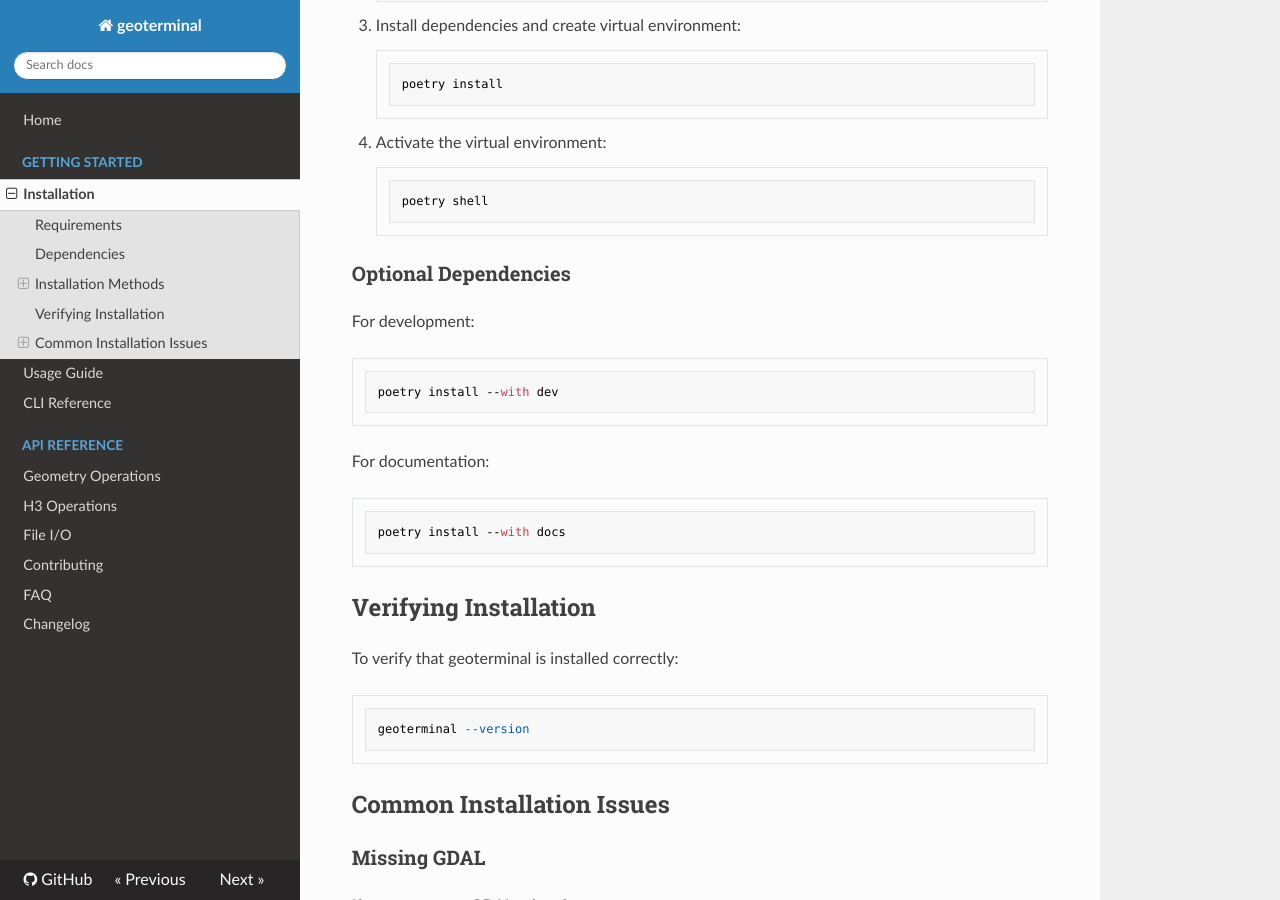
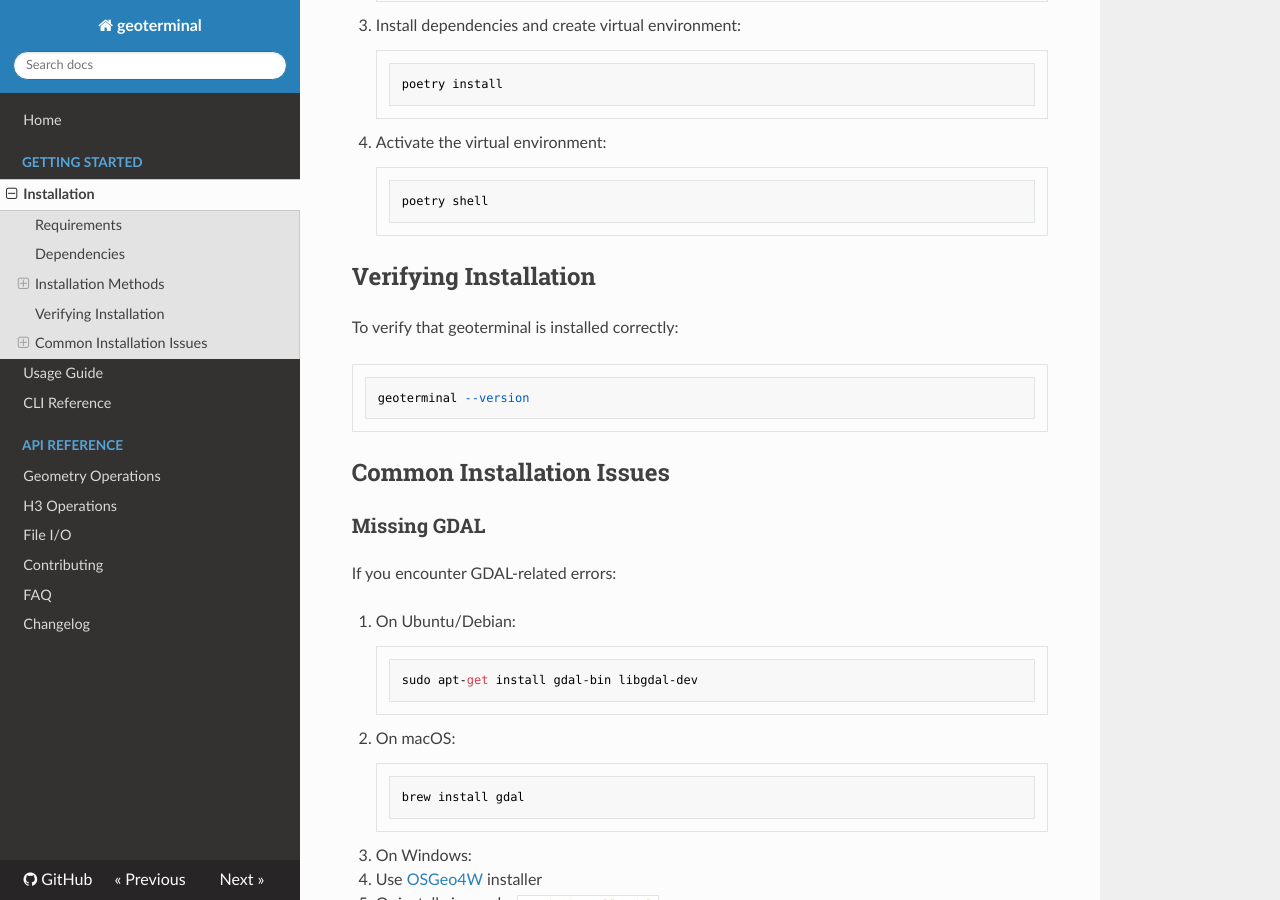
Before and after one commit to jeronimoluza/geoterminal, an MkDocs documentation site: the page built from docs/installation.md, in a window 1280 px wide and 900 px high, scrolled down 901 px. Built offline with MkDocs 1.6.1, drawn with Linux system fonts in a browser that asks for light colours; nearby versions of some CDN libraries.

Commit message:
updated docs removing optional dependencies: doesnt work

````diff
--- a/docs/installation.md
+++ b/docs/installation.md
@@ -45,18 +45,6 @@ poetry install
 poetry shell
 ```
 
-### Optional Dependencies
-
-For development:
-```bash
-poetry install --with dev
-```
-
-For documentation:
-```bash
-poetry install --with docs
-```
-
 ## Verifying Installation
 
 To verify that geoterminal is installed correctly:
````
